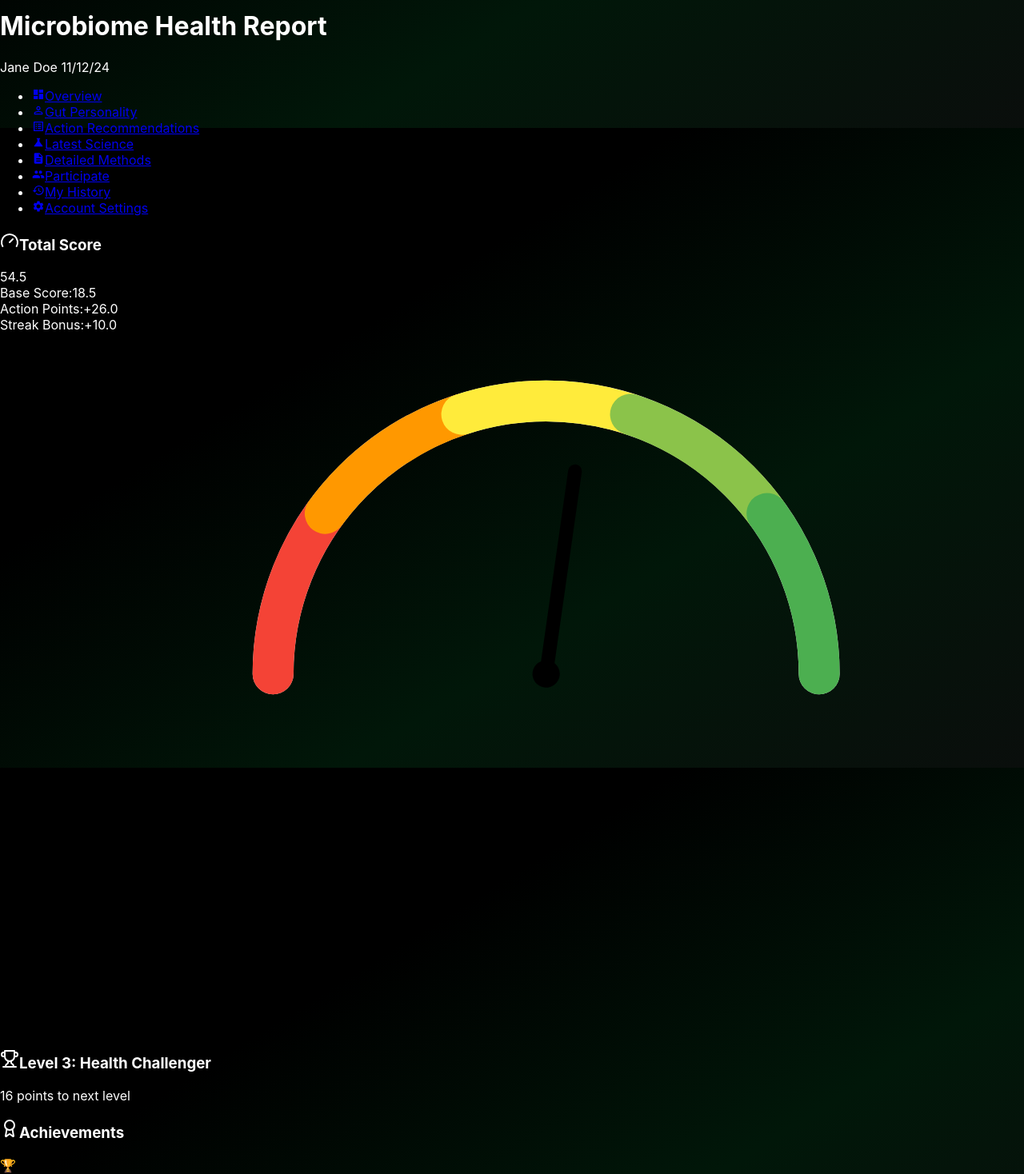
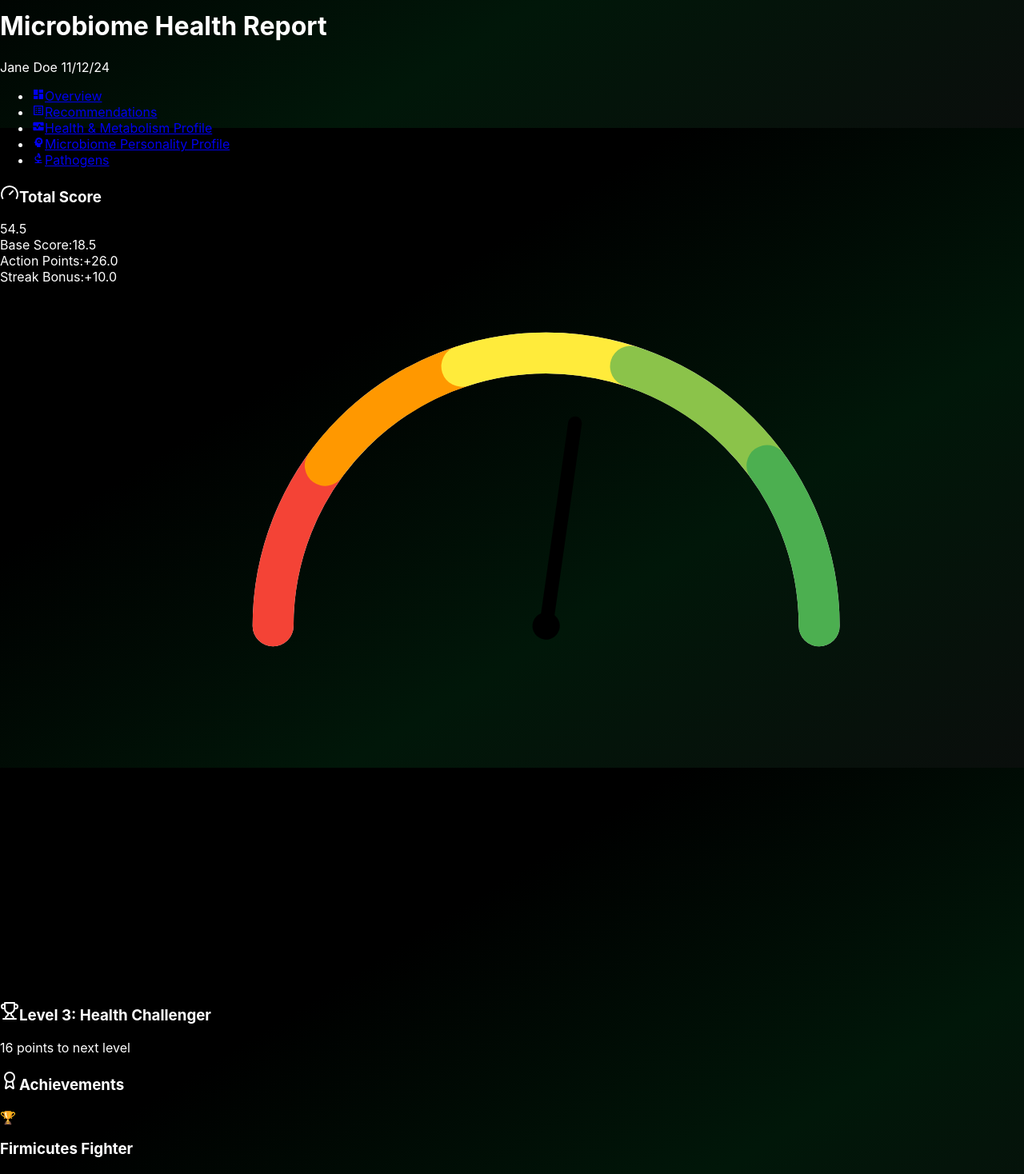
Before and after one commit to kmcclary/guthealthreport, a React (Create React App) app: page / in a window 1280 px wide. Shown: the part 640-2108 px from the top of the page at 80% size. Built offline with nearby package versions, Linux system fonts and the light colour scheme.

Commit message:
add navigation

```diff
--- a/src/App.js
+++ b/src/App.js
@@ -102,39 +102,41 @@ const MicrobiomeReport = () => {
   };
 
   return (
-    <div style={{ backgroundColor: 'transparent', minHeight: '100vh' }} className="pt-16 w-full max-w-4xl mx-auto bg-white p-4 md:p-8 space-y-4 md:space-y-6">
-      <div className="grid grid-cols-1 md:grid-cols-2 gap-6">
-      </div>
-        <TotalScoreCard reportData={reportData} /> {/* Remove CreditScoreMeter prop */}
+    <div style={{ backgroundColor: 'transparent', minHeight: '100vh' }} className="pt-20 md:pt-20 w-full max-w-4xl mx-auto bg-white p-4 md:p-8 space-y-4 md:space-y-6">
+      <section id="overview">
+        <TotalScoreCard reportData={reportData} />
+      </section>
 
-        <LevelSection level={reportData.level} scores={reportData.scores} /> {/* Use the new component */}
+      <section id="level-section">
+        <LevelSection level={reportData.level} scores={reportData.scores} />
+      </section>
 
-      {/* Achievements */}
-      <Achievements /> {/* Ensure this component is used */}
+      <Achievements />
 
-      {/* Profile Change */}
       <EnterotypeProfile reportData={reportData} />
 
-      {/* Recommendations Section */}
+      <section id="recommendations">
         <RecommendationsSection />
+      </section>
 
-      {/* Streak Status */}
-      <StreakStatus streak={reportData.streak} /> {/* Use the new component */}
+      <StreakStatus streak={reportData.streak} />
 
-      {/* MEPSVisual */}
+      <section id="health-metabolism">
         <MEPSVisual currentProfile={reportData.current_profile} />
+      </section>
 
-      {/* Personality Profile Section */}
+      <section id="gut-personality">
         <MicrobiomePersonalityV2
           currentProfile={reportData.current_profile}
           previousProfile={reportData.previous_profile}
         />
+      </section>
 
-      {/* Pathogen Detection Section */}
-      <PathogenDetection /> {/* Remove pathogenData prop */}
+      <section id="pathogen-detection">
+        <PathogenDetection />
+      </section>
 
-      {/* Commensal Microbe Detection Section */}
-      <CommensalMicrobeDetection /> {/* Add the new section */}
+      <CommensalMicrobeDetection />
     </div>
   );
 };
--- a/src/components/ui/BannerNavBar.js
+++ b/src/components/ui/BannerNavBar.js
@@ -3,18 +3,30 @@ import React from 'react';
 import Logo from '../zl.png';
 import {
   MdDashboard,
-  MdPersonOutline,
   MdListAlt,
-  MdScience,
-  MdDescription,
-  MdGroup,
-  MdHistory,
-  MdSettings
+  MdMonitorHeart,
+  MdPsychology,
+  MdBiotech
 } from 'react-icons/md';
 
-const NavButton = ({ href, icon: Icon, label }) => (
+const NavButton = ({ href, icon: Icon, label }) => {
+  const handleClick = (e) => {
+    e.preventDefault();
+    const targetId = href.replace('#', '');
+    const element = document.getElementById(targetId);
+    if (element) {
+      const headerHeight = 80;
+      const elementTop = element.getBoundingClientRect().top + window.pageYOffset;
+      window.scrollTo({
+        top: elementTop - headerHeight,
+        behavior: 'smooth'
+      });
+    }
+  };
+
+  return (
     <li className="relative group">
-    <a href={href}
+      <a href={href} onClick={handleClick}
          className="text-black bg-white rounded-full p-1.5 shadow hover:bg-gray-100 inline-flex items-center justify-center">
         <Icon className="w-4 h-4" />
         <span className="absolute -bottom-7 left-1/2 transform -translate-x-1/2
@@ -25,6 +37,7 @@ const NavButton = ({ href, icon: Icon, label }) => (
       </a>
     </li>
   );
+};
 
 const BannerNavBar = () => (
   <div className="bg-gradient-to-br from-yellow-300 via-yellow-300 to-yellow-500 p-1.5 w-full fixed top-0 left-0 z-50">
@@ -41,13 +54,10 @@ const BannerNavBar = () => (
       <nav className="flex-shrink-0">
         <ul className="flex space-x-2">
           <NavButton href="#overview" icon={MdDashboard} label="Overview" />
-          <NavButton href="#gut-personality" icon={MdPersonOutline} label="Gut Personality" />
-          <NavButton href="#recommendations" icon={MdListAlt} label="Action Recommendations" />
-          <NavButton href="#latest-science" icon={MdScience} label="Latest Science" />
-          <NavButton href="#methods" icon={MdDescription} label="Detailed Methods" />
-          <NavButton href="#participate" icon={MdGroup} label="Participate" />
-          <NavButton href="#history" icon={MdHistory} label="My History" />
-          <NavButton href="#settings" icon={MdSettings} label="Account Settings" />
+          <NavButton href="#recommendations" icon={MdListAlt} label="Recommendations" />
+          <NavButton href="#health-metabolism" icon={MdMonitorHeart} label="Health & Metabolism Profile" />
+          <NavButton href="#gut-personality" icon={MdPsychology} label="Microbiome Personality Profile" />
+          <NavButton href="#pathogen-detection" icon={MdBiotech} label="Pathogens" />
         </ul>
       </nav>
     </div>
--- a/src/components/ui/RecommendationsSection.js
+++ b/src/components/ui/RecommendationsSection.js
@@ -272,7 +272,7 @@ const RecommendationsSection = () => {
   const displayedRecommendations = showAll ? filteredRecommendations : filteredRecommendations.slice(0, 3);
 
   return (
-    <>
+    <div className="space-y-6">
       <div className="space-y-6">
         <Card className="bg-gradient-to-br from-white to-rose-100">
           <CardHeader>
@@ -520,7 +520,7 @@ const RecommendationsSection = () => {
           </div>
         </CardContent>
       </Card>
-    </>
+    </div>
   );
 };
 
--- a/src/components/ui/StreakStatus.js
+++ b/src/components/ui/StreakStatus.js
@@ -13,7 +13,7 @@ const StreakStatus = ({ streak }) => {
   return (
     <Card className="bg-gradient-to-br from-cyan-100 via-pink-100 to-orange-100">
       <div onClick={handleCardClick} className="cursor-pointer">
-        <CardHeader className="p-1 pb-0">
+        <CardHeader className="p-0 pb-0">
           <CardTitle
             className={`flex items-center gap-2 transition-all duration-700 ease-out transform
             ${titleVisible ? 'opacity-100 translate-y-0' : 'opacity-0 translate-y-2'}`}
```
Lines whose indentation alone changed are shown as unchanged.
